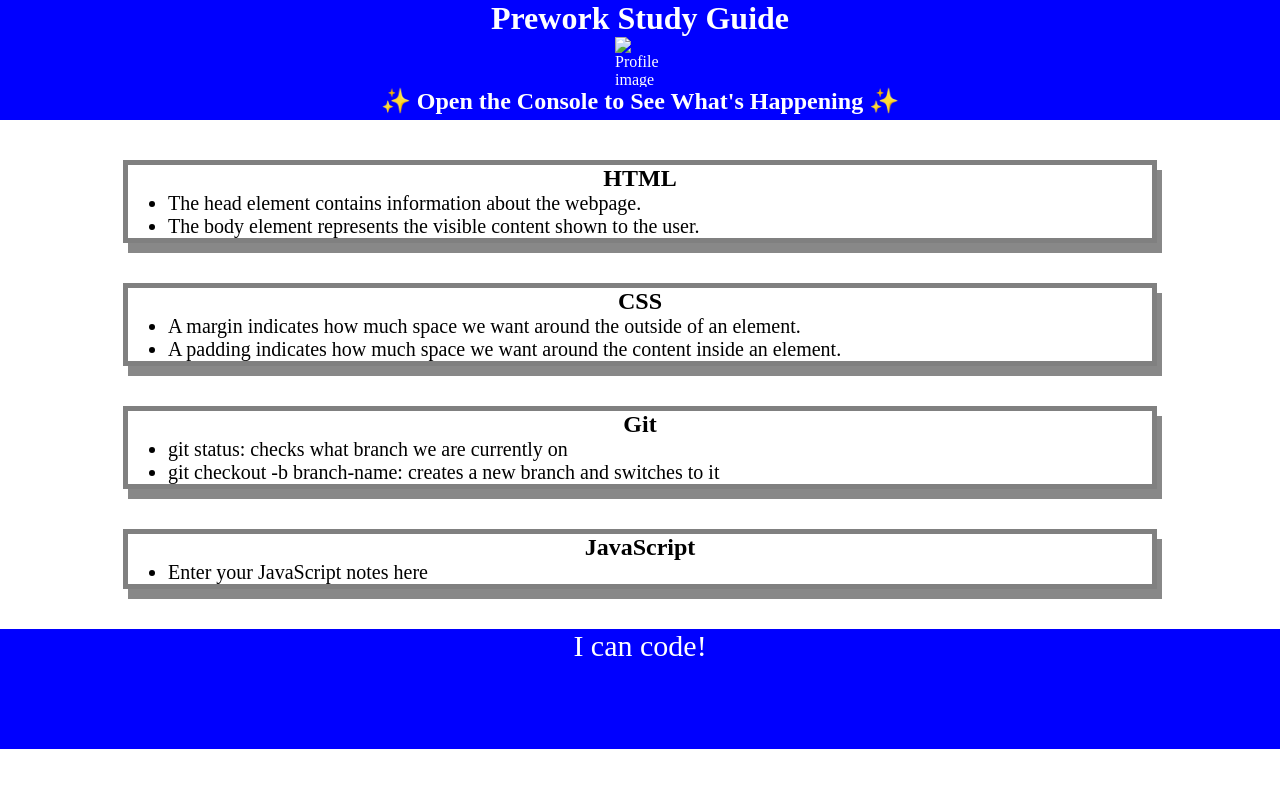
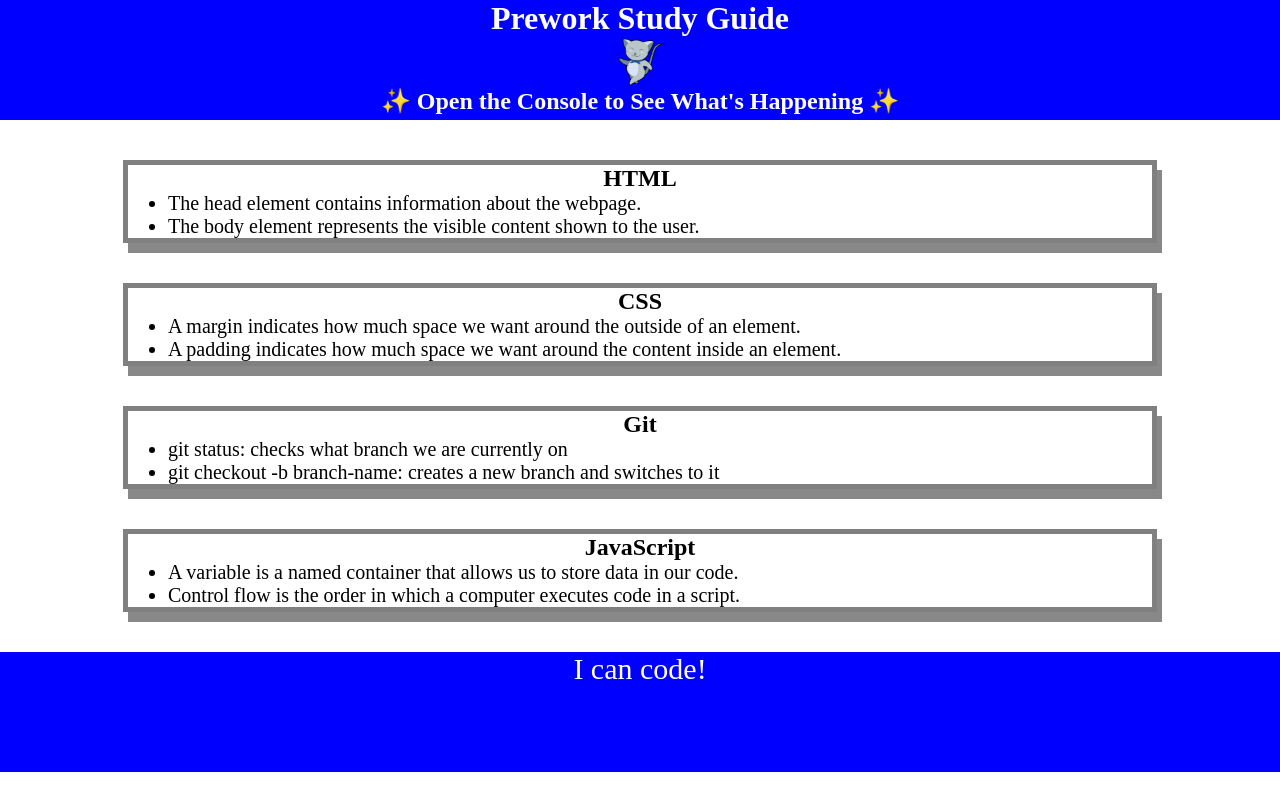
Before and after one commit to Gabe-Velasquez/prework-study-guide, a plain HTML site: page index.html in a window 1280 px wide. Drawn offline with Linux system fonts and the light colour scheme.

Commit message:
completed javascript section

```diff
--- a/assets/script.js
+++ b/assets/script.js
@@ -1,19 +1,33 @@
 var topics = ['HTML', 'CSS', 'Git', 'JavaScript'];
+var randomTopic = topics[Math.floor(Math.random() * topics.length)];
 
+function listTopics(){
 for (var x=0; x < topics.length; x++){
     console.log(topics[x]);
+    }
 }
 
-/*
-if (topic === 'HTML') {
+function selectTopic(){
+if (randomTopic === 'HTML') {
  console.log("Let's study HTML!");
-} else if (topic === 'CSS') {
+} else if (randomTopic === 'CSS') {
  console.log("Let's study CSS!");
-} else if (topic === 'Git') {
+} else if (randomTopic === 'Git') {
  console.log("Let's study Git!");
-} else if (topic === 'JavaScript') {
+} else if (randomTopic === 'JavaScript') {
  console.log("Let's study JavaScript!");
 } else {
  console.log('Please try again!');
+    }
 }
-*/
+
+console.log('Here are the topics we learned through Prework:');
+listTopics();
+
+console.log('Which topic should we study first?');
+selectTopic();
+// function helloWorld(){
+//     console.log("Hello, World. I am a function")
+// }
+
+// helloWorld();
--- a/index.html
+++ b/index.html
@@ -46,7 +46,8 @@
             <section class="card" id="javascript-section">
                 <h2>JavaScript</h2>
                 <ul>
-                    <li>Enter your JavaScript notes here</li>
+                    <li>A variable is a named container that allows us to store data in our code.</li>
+                    <li>Control flow is the order in which a computer executes code in a script.</li>
                 </ul>
             </section>
         </main>
```
Also changed, not shown: assets/bowtie-cat.png (added).
